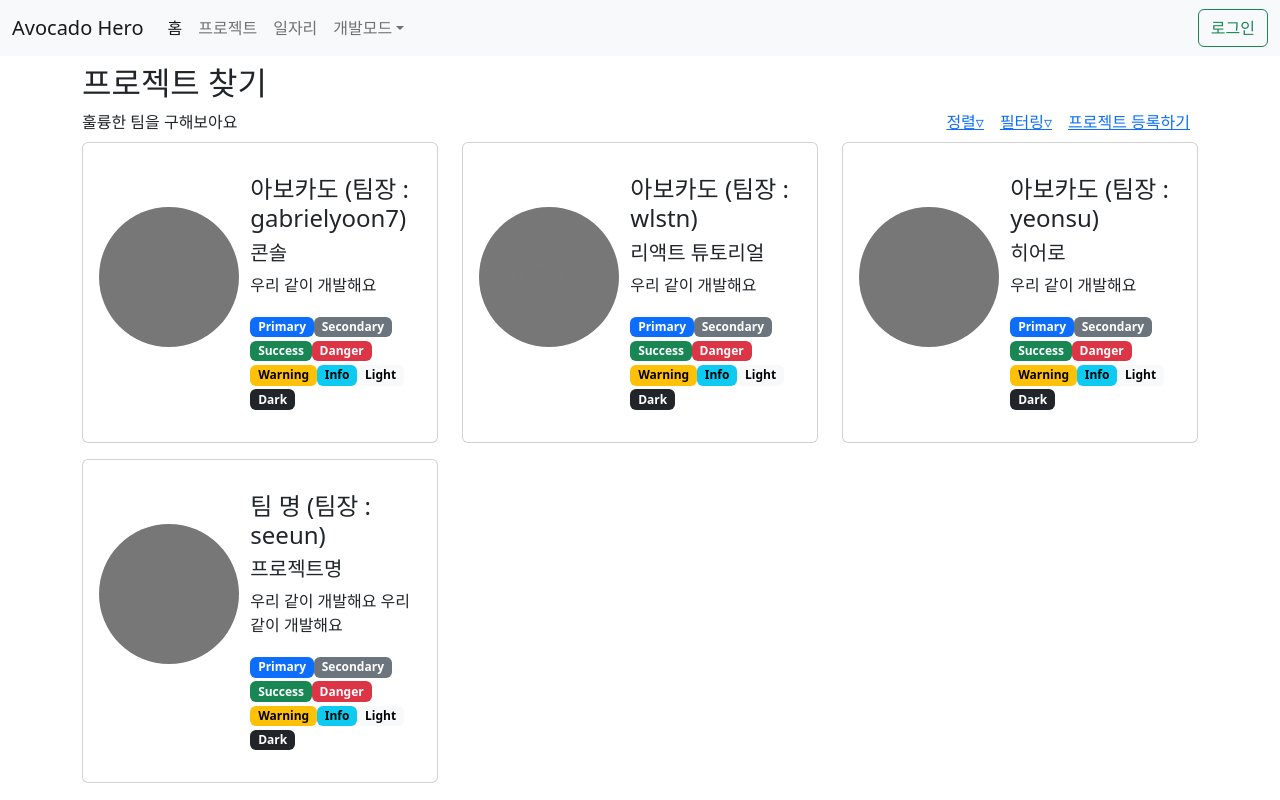
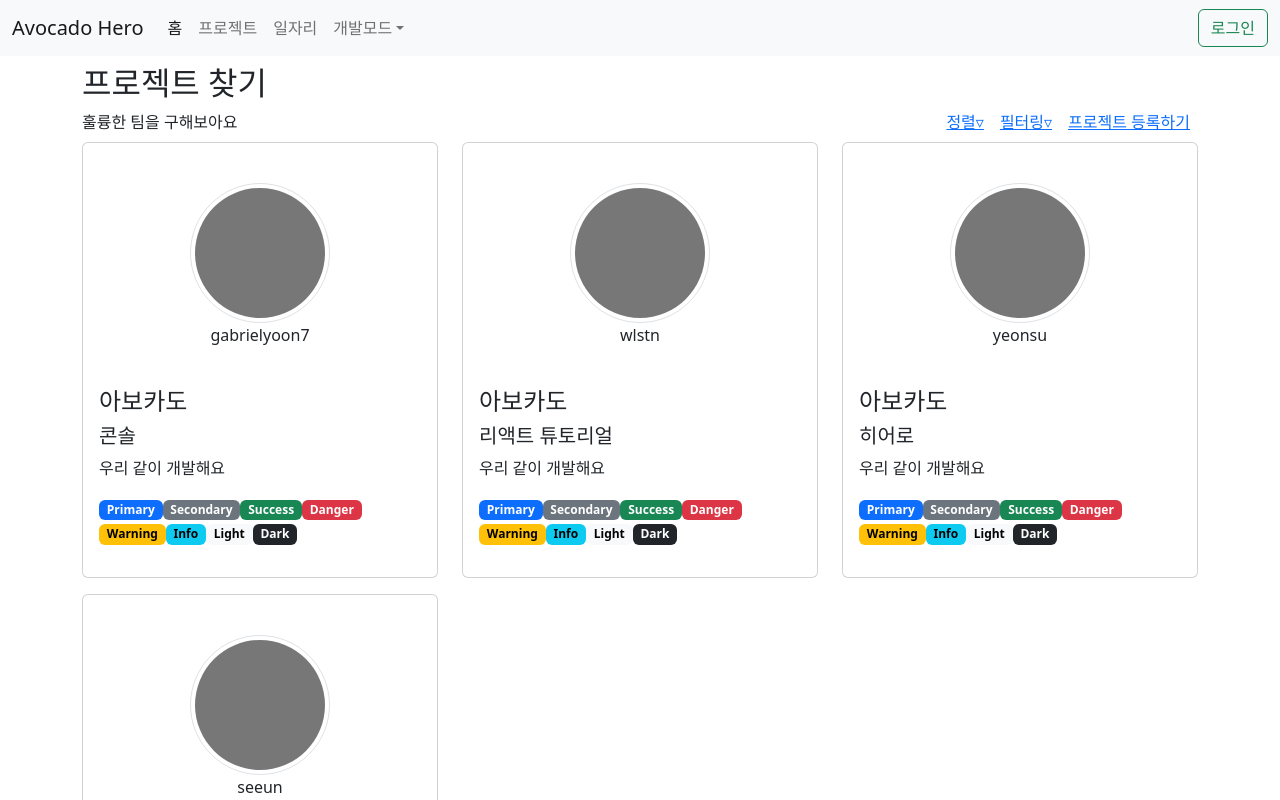
Before and after one commit to KGU-Team-Avocado/avocado-hero-web, a React (Create React App) app: page /groupFinder in a window 1280 px wide. Shown: the top 800 px of the page. Built offline with nearby package versions, Linux system fonts and the light colour scheme.

Commit message:
모달 뼈대 잡는중

```diff
--- a/src/component/group/card/GroupCard.js
+++ b/src/component/group/card/GroupCard.js
@@ -1,14 +1,15 @@
 export default (props) => {
     return (
-        <div className="col-xl-4 my-2">
+        <div className="col-lg-4 my-2">
             <a href="#" className="text-decoration-none text-dark" data-bs-toggle="modal" data-bs-target="#group_join" onClick={() => props.setSelectedGroup(props.group)}>
                 <div className="card p-3">
                     <div className="row">
-                        <div className="text-center col-md-4 pe-2 py-5">
-                            <svg className="bd-placeholder-img rounded-circle" width="140" height="140" xmlns="http://www.w3.org/2000/svg" role="img" aria-label="Placeholder: 140x140" preserveAspectRatio="xMidYMid slice" focusable="false"><title>Placeholder</title><rect width="100%" height="100%" fill="#777" /><text x="50%" y="50%" fill="#777" dy=".3em">140x140</text></svg>
+                        <div className="text-center col-xxl-4 py-4">
+                            <svg className="img-thumbnail rounded-circle" width="140" height="140" xmlns="http://www.w3.org/2000/svg" role="img" aria-label="Placeholder: 140x140" preserveAspectRatio="xMidYMid slice" focusable="false"><title>Placeholder</title><rect width="100%" height="100%" fill="#777" /><text x="50%" y="50%" fill="#777" dy=".3em">140x140</text></svg>
+                            <div>{props.group.manager}</div>
                         </div>
-                        <div className="col-md-8 ps-5 py-3">
-                            <h4>{props.group.name} (팀장 : {props.group.manager})</h4>
+                        <div className="col-xxl-8 py-3">
+                            <h4>{props.group.name}</h4>
                             <h5>{props.group.title}</h5>
                             <p>{props.group.intro_text}</p>
                             <div>
--- a/src/component/group/modal/GroupCeateModal.js
+++ b/src/component/group/modal/GroupCeateModal.js
@@ -3,10 +3,26 @@ export default () => {
         <div className="modal-dialog" role="document">
             <div className="modal-content rounded-4 shadow">
                 <div className="modal-body p-5">
-                    <h2 className="fw-bold mb-0">프로젝트 그룹 만들기</h2>
+                    <div className="modal-header">
+                        <h2 className="fw-bold mb-0">프로젝트 그룹 만들기</h2>
+                        <button type="button" class="btn-close" data-bs-dismiss="modal" aria-label="Close"></button>
+                    </div>
 
-                    <div className="d-grid gap-4 my-5 list-unstyled">
-                        만들기들기
+                    <div className="d-grid my-5 list-unstyled">
+                        <h4>그룹명</h4>
+                        <input />
+                        <hr />
+                        <h4>프로젝트명</h4>
+                        <input />
+                        <hr />
+                        <h4>간단소개글</h4>
+                        <input />
+                        <hr />
+                        <h4>상세소개글</h4>
+                        <input />
+                        <hr />
+                        <h4>Tech Stack</h4>
+                        <select />
                     </div>
                     <button type="button" className="btn btn-lg btn-success mt-5 w-100" data-bs-dismiss="modal">등록하기</button>
                 </div>
--- a/src/component/group/modal/GroupJoinModal.js
+++ b/src/component/group/modal/GroupJoinModal.js
@@ -5,7 +5,11 @@ export default (props) => {
         <div className="modal-dialog" role="document">
             <div className="modal-content rounded-4 shadow">
                 <div className="modal-body p-5">
-                    <h2 className="fw-bold mb-0">신청하기</h2>
+                    <div className="modal-header">
+                        <h2 className="fw-bold mb-0">신청하기</h2>
+                        <button type="button" class="btn-close" data-bs-dismiss="modal" aria-label="Close"></button>
+                    </div>
+
                     <div className="d-grid my-5 list-unstyled">
                         {
                             group &&
@@ -29,10 +33,10 @@ export default (props) => {
                                 </div>
                                 <hr />
                                 <h5>팀장</h5>
-                                <div><Link target="_blank" to={'/user/'+group.manager}>{group.manager}</Link></div>
+                                <div><Link target="_blank" to={'/user/' + group.manager}>{group.manager}</Link></div>
                                 <hr />
                                 <h5>자기소개서</h5>
-                                <textarea/>
+                                <textarea />
                             </>
                         }
 
```
